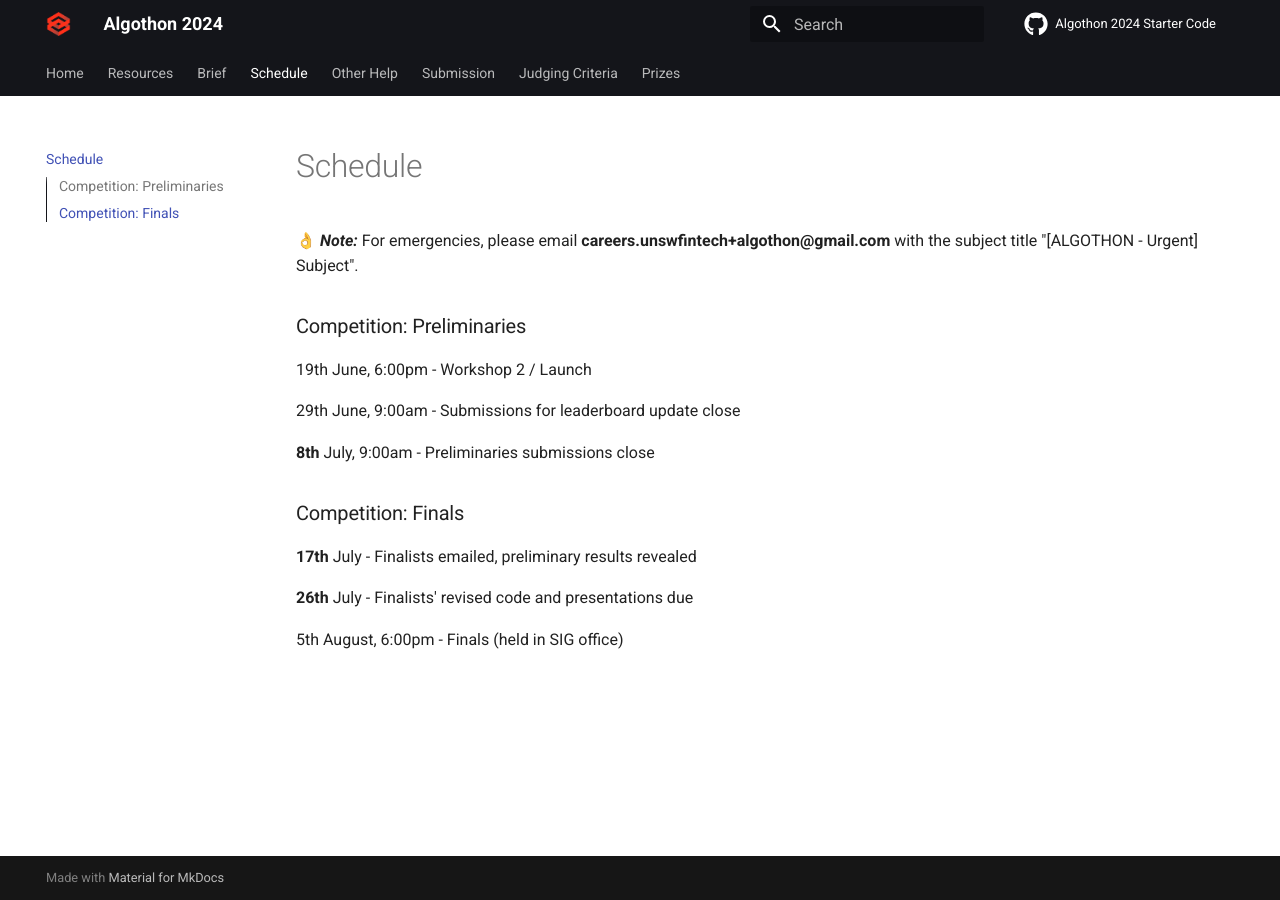
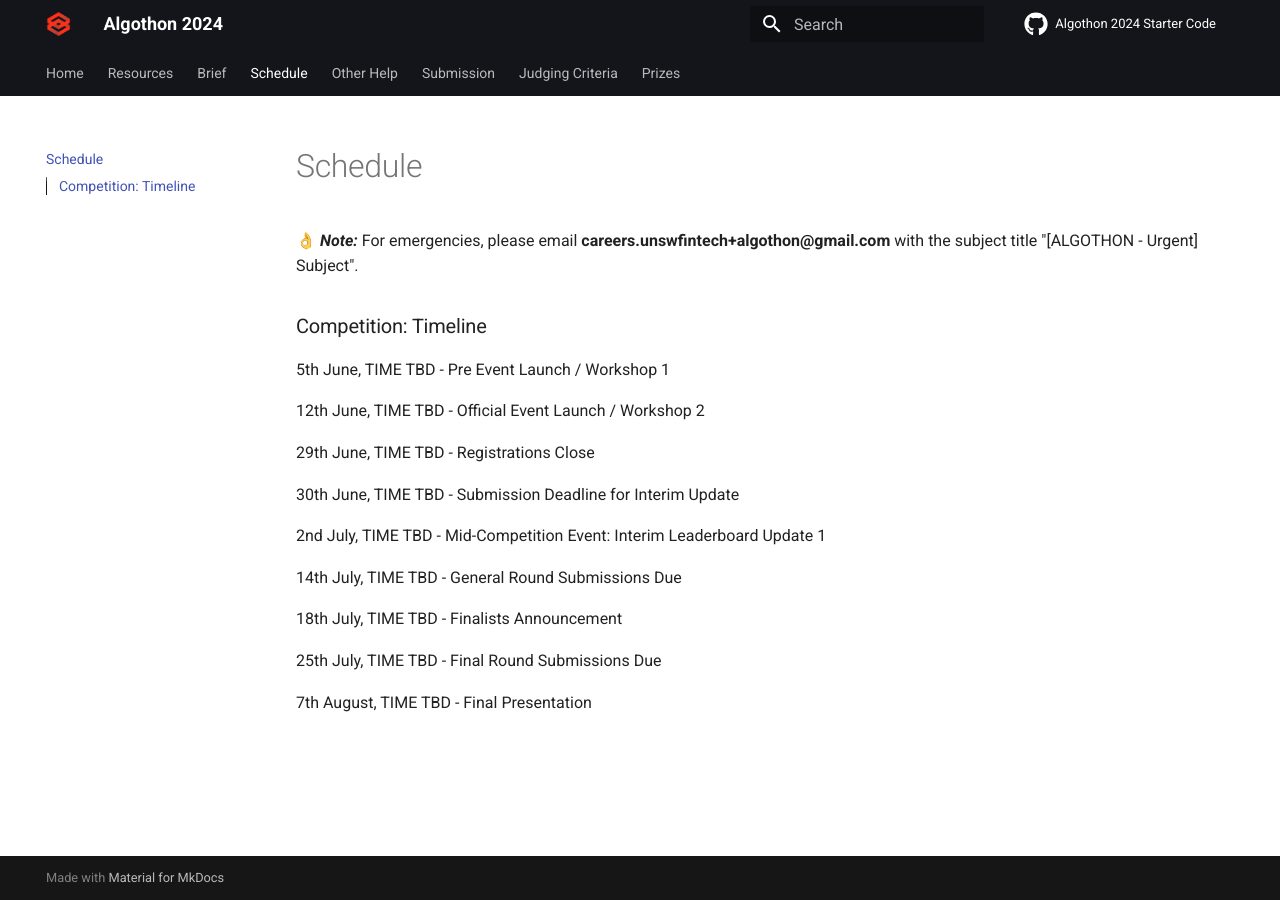
Before and after one commit to loh-0/Algothon25-wiki, an MkDocs documentation site: the page built from docs/3schedule.md, in a window 1280 px wide. Built offline with MkDocs 1.6.1 and Material for MkDocs 9.7.7, drawn with Linux system fonts in a browser that asks for light colours; comment, search, counter and statistics services are not loaded.

Commit message:
Update 3schedule.md

```diff
--- a/docs/3schedule.md
+++ b/docs/3schedule.md
@@ -9,18 +9,25 @@
 [//]: #
 [//]: # "30th June, 5:00pm - Workshop 2 - Algorithmic Trading Applications and Sample Strategies"
 
-### Competition: Preliminaries
+<!--- format: DATE, TIME - EVENT DETAILS --->
+<!--- example: 4th July, 7:00pm - Workshop 1 --->
 
-19th June, 6:00pm - Workshop 2 / Launch
+### Competition: Timeline
 
-29th June, 9:00am - Submissions for leaderboard update close
+5th June, TIME TBD - Pre Event Launch / Workshop 1
 
-**8th** July, 9:00am - Preliminaries submissions close
+12th June, TIME TBD - Official Event Launch / Workshop 2
 
-### Competition: Finals
+29th June, TIME TBD - Registrations Close
 
-**17th** July - Finalists emailed, preliminary results revealed
+30th June, TIME TBD - Submission Deadline for Interim Update
 
-**26th** July - Finalists' revised code and presentations due
+2nd July, TIME TBD - Mid-Competition Event: Interim Leaderboard Update 1
 
-5th August, 6:00pm - Finals (held in SIG office)
+14th July, TIME TBD - General Round Submissions Due
+
+18th July, TIME TBD - Finalists Announcement
+
+25th July, TIME TBD - Final Round Submissions Due
+
+7th August, TIME TBD - Final Presentation
```
